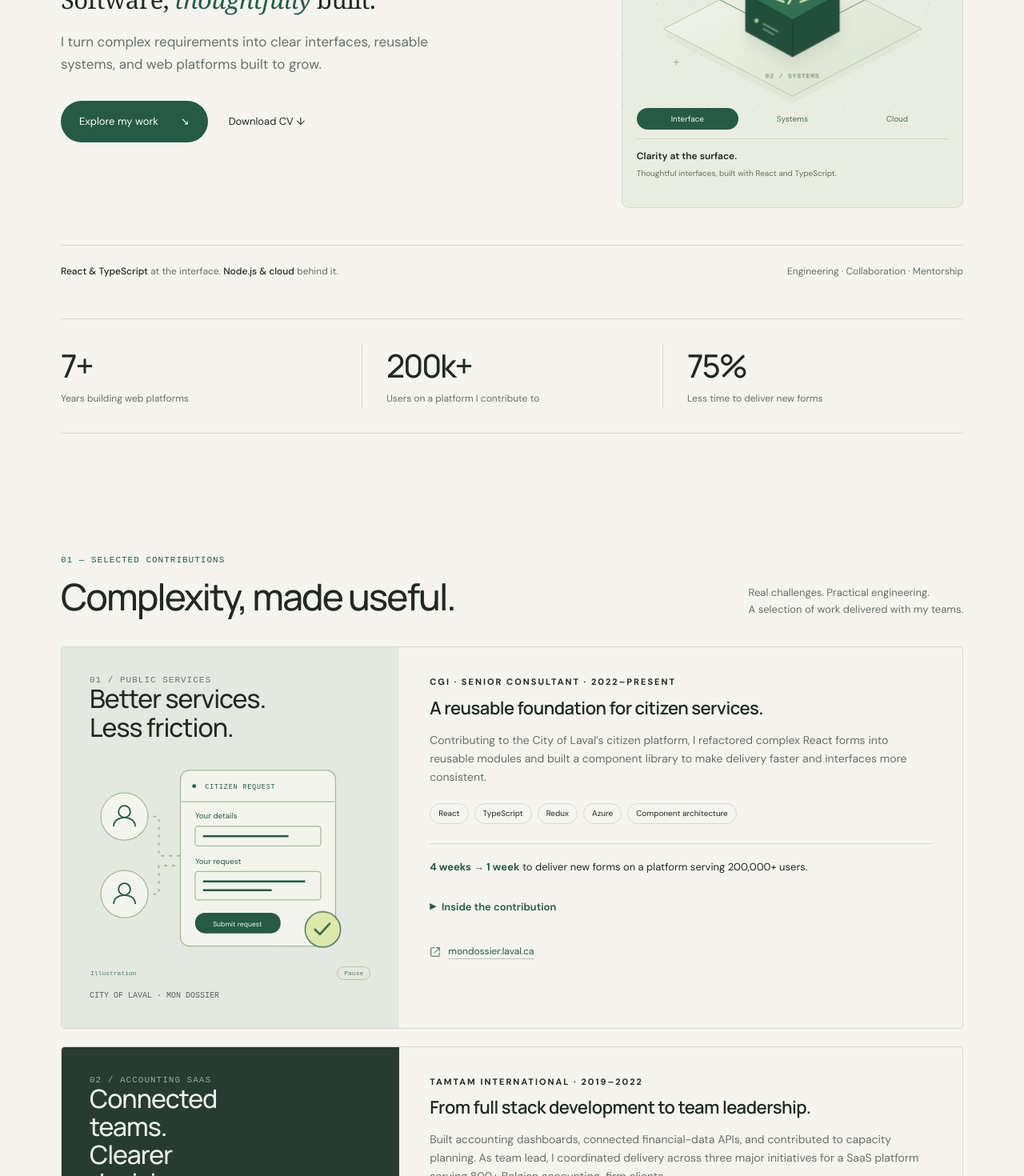
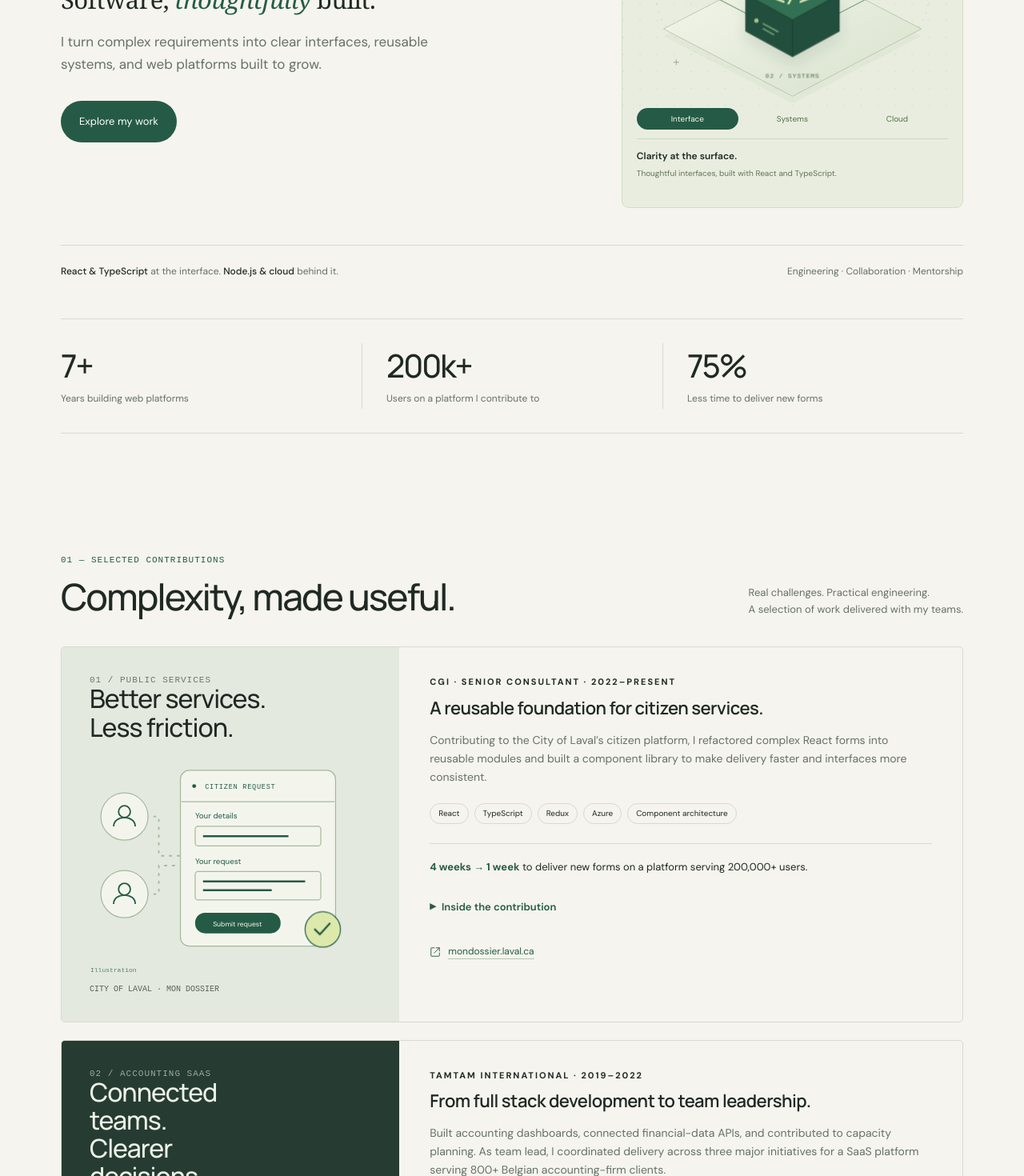
Before and after one commit to abdouroun/Portfolio, a React (Vite) app: page / in a window 1280 px wide. Shown: the part 400-1870 px from the top of the page at 80% size. Built offline with nearby package versions, Linux system fonts and the light colour scheme.

Commit message:
Update Site source

```diff
--- a/src/components/contact.tsx
+++ b/src/components/contact.tsx
@@ -12,7 +12,7 @@ export function Contact() {
                     <p>Let’s talk about your product, your team, and the next challenge.</p>
                 </div>
                 <a className="button" href="mailto:abdouroun@gmail.com">
-                    Get in touch <span>↗</span>
+                    Get in touch
                 </a>
             </div>
         </div>
--- a/src/components/footer.tsx
+++ b/src/components/footer.tsx
@@ -3,10 +3,6 @@ export function Footer() {
         <footer>
             <span>© {new Date().getFullYear()} Abdelmouhaimine Roun</span>
             <div className="footer-right">
-                <a href="mailto:abdouroun@gmail.com">Email ↗</a>
-                <a href="Abdelmouhaimine-Roun-CV.pdf" download>
-                    CV ↓
-                </a>
                 <a href="#">Back to top ↑</a>
             </div>
         </footer>
--- a/src/components/header.tsx
+++ b/src/components/header.tsx
@@ -80,7 +80,7 @@ export function Header() {
                         href="mailto:abdouroun@gmail.com"
                         onClick={() => set_menu_open(false)}
                     >
-                        Let’s talk ↗
+                        Let’s talk
                     </a>
                 </nav>
             </div>
--- a/src/components/hero.tsx
+++ b/src/components/hero.tsx
@@ -29,10 +29,7 @@ export function Hero() {
                     </p>
                     <div className="buttons">
                         <a className="button" href="#work">
-                            Explore my work <span>↘</span>
-                        </a>
-                        <a className="textlink" download="" href="Abdelmouhaimine-Roun-CV.pdf">
-                            Download CV ↓
+                            Explore my work
                         </a>
                     </div>
                 </div>
--- a/src/components/project_illustration.tsx
+++ b/src/components/project_illustration.tsx
@@ -1,19 +1,13 @@
-import { useState } from 'react';
-
 type ProjectIllustrationProps = { kind: 'citizen-services' | 'accounting-saas' };
 
 export function ProjectIllustration({ kind }: ProjectIllustrationProps) {
-    const [paused, set_paused] = useState(false);
     const citizen = kind === 'citizen-services';
     const label = citizen
         ? 'Illustration of citizens connected to a form, progressing through fields to validation'
         : 'Illustrative accounting dashboard with financial trends, balance sheet rows, and chart bars';
 
     return (
-        <div
-            className={`project-illustration ${citizen ? 'citizen-scene' : 'finance-scene'}`}
-            data-paused={paused}
-        >
+        <div className={`project-illustration ${citizen ? 'citizen-scene' : 'finance-scene'}`}>
             <svg viewBox="0 0 300 210" role="img" aria-label={label}>
                 {citizen ? (
                     <g>
@@ -220,14 +214,6 @@ export function ProjectIllustration({ kind }: ProjectIllustrationProps) {
             </svg>
             <div className="project-illustration-footer">
                 <span>Illustration{citizen ? '' : ' · sample data'}</span>
-                <button
-                    type="button"
-                    aria-pressed={paused}
-                    aria-label={`${paused ? 'Resume' : 'Pause'} ${citizen ? 'citizen form' : 'financial dashboard'} animation`}
-                    onClick={() => set_paused(!paused)}
-                >
-                    {paused ? 'Play' : 'Pause'}
-                </button>
             </div>
         </div>
     );
--- a/src/styles.css
+++ b/src/styles.css
@@ -1728,15 +1728,6 @@ nav {
     color: var(--art-ink);
     opacity: 0.75;
 }
-.project-illustration-footer button {
-    border: 1px solid var(--art-line);
-    background: transparent;
-    color: inherit;
-    border-radius: 20px;
-    font: inherit;
-    padding: 3px 8px;
-    cursor: pointer;
-}
 .project-external-link {
     display: inline-flex;
     align-items: center;
@@ -1798,9 +1789,6 @@ nav {
 .ledger-2 {
     animation-delay: 0.6s;
 }
-.project-illustration[data-paused='true'] * {
-    animation-play-state: paused !important;
-}
 @keyframes fill-form {
     0%,
     10% {
```
